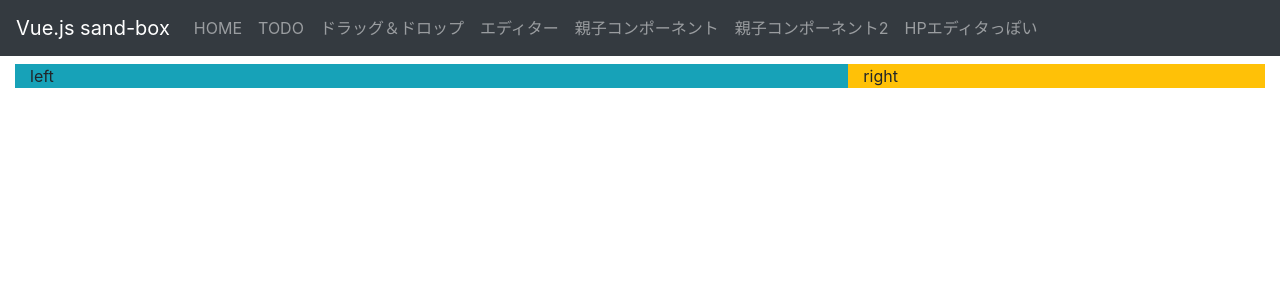
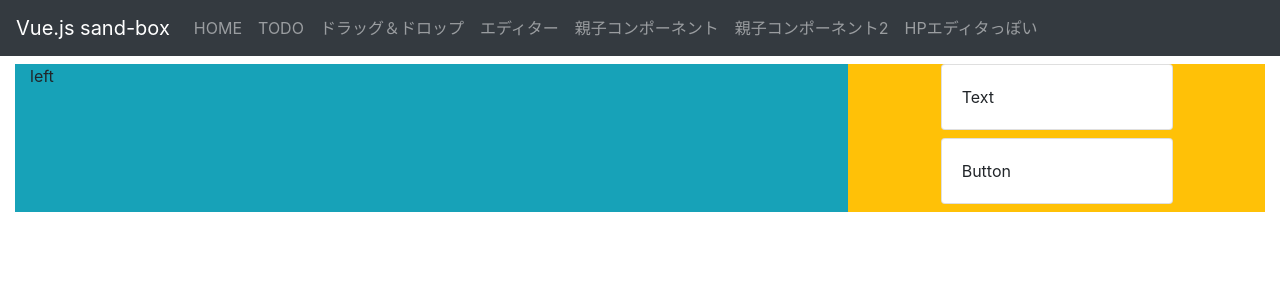
Before and after one commit to kyoruni/vue-sand-box, a Vue app: page /content-editor in a window 1280 px wide. Shown: the top 300 px of the page. Built offline with nearby package versions, Linux system fonts and the light colour scheme.

Commit message:
:wrench: #16 パーツ表示

```diff
--- a/src/views/ContentEditor.vue
+++ b/src/views/ContentEditor.vue
@@ -4,9 +4,33 @@
       <div class="col-8 bg-info">
         left
       </div>
+      <!-- Right -->
       <div class="col-4 bg-warning">
-        right
+        <b-card v-for="part in parts" :key="part.id" class="mb-2 mx-auto">
+          <b-card-text>
+            {{ part.name }}
+          </b-card-text>
+        </b-card>
       </div>
     </div>
   </div>
 </template>
+
+<script>
+export default {
+  data () {
+    return {
+      parts: [
+        { id: 1, name: 'Text' },
+        { id: 2, name: 'Button' }
+      ]
+    }
+  }
+}
+</script>
+
+<style scoped>
+.card {
+  max-width: 60%
+}
+</style>
```
